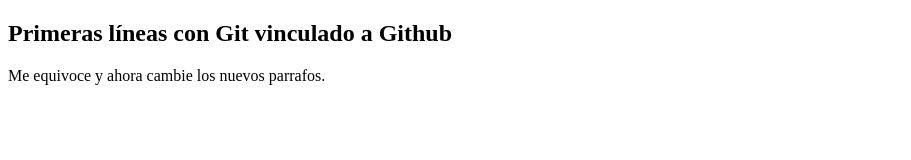
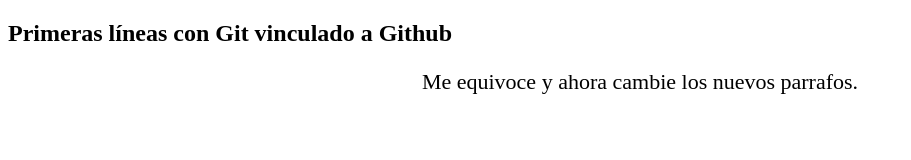
Before and after one commit to Manu-Diaz87/ecommerce-git, a plain HTML site: page index.html in a window 1280 px wide. Shown: the whole page, without its empty margins (0-911 px from the left). Drawn offline with Linux system fonts and the light colour scheme.

Commit message:
Agregado de estilos para los parrafos

```diff
--- /dev/null
+++ b/css/style.css
@@ -0,0 +1,5 @@
+p{
+    text-align: center;
+    font-size: 22px;
+    font-weight: 500;
+}
--- a/index.html
+++ b/index.html
@@ -1,13 +1,19 @@
 <!DOCTYPE html>
 <html lang="en">
+
 <head>
     <meta charset="UTF-8">
     <meta name="viewport" content="width=device-width, initial-scale=1.0">
+
+    <link rel="stylesheet" href="./css/style.css">
+
     <title>Mi sitio web </title>
 </head>
+
 <body>
 
     <h2>Primeras líneas con Git vinculado a Github</h2>
     <p>Me equivoce y ahora cambie los nuevos parrafos.</p>
 </body>
+
 </html>
```
